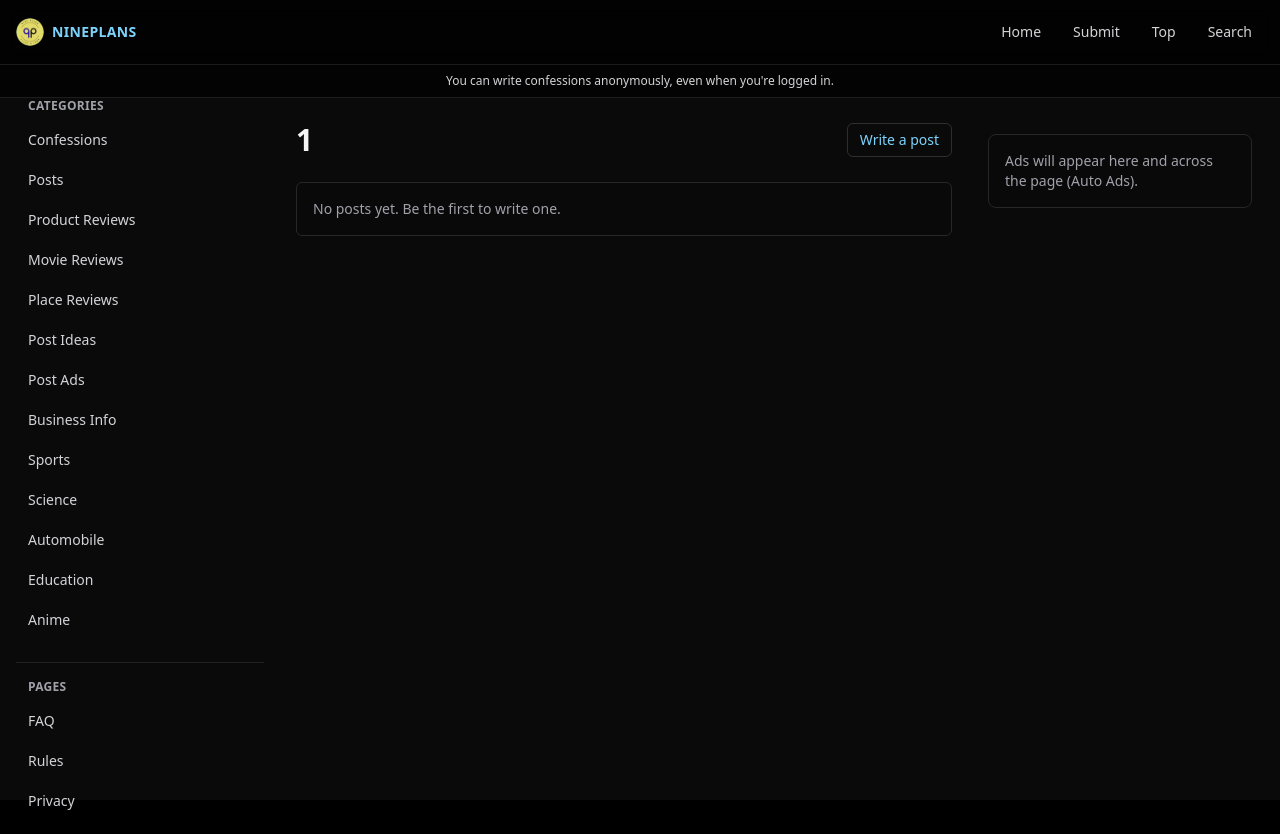
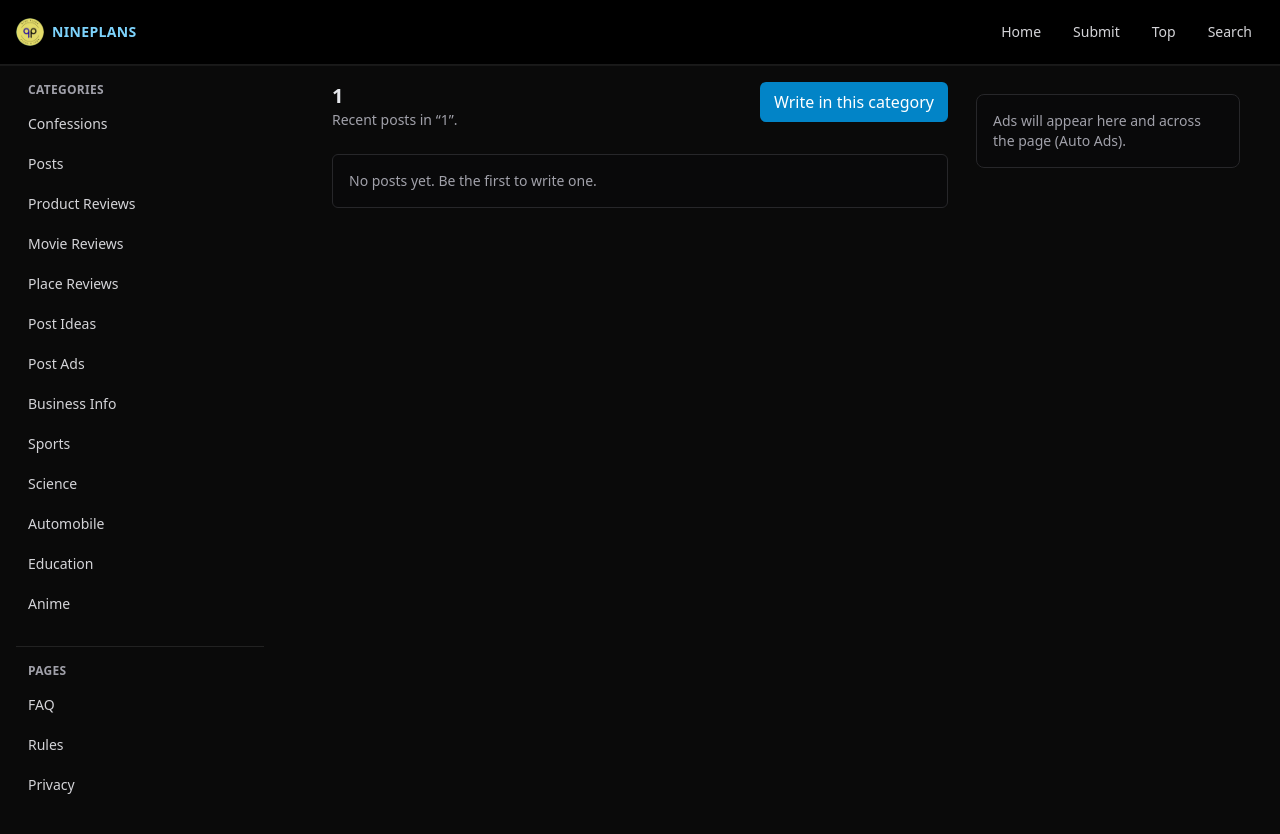
Before and after one commit to sujithannabomina/nineplans.com, a Next.js app: page /c/1 in a window 1280 px wide. After the commit the page ends 802 px from the top, so only its background shows below. Built offline with nearby package versions, Linux system fonts and the light colour scheme.

Commit message:
Add files via upload

```diff
--- a/app/c/[slug]/page.js
+++ b/app/c/[slug]/page.js
@@ -1,66 +1,42 @@
-// app/c/[slug]/page.js
+// /app/c/[slug]/page.js
+import Link from "next/link";
+import { Suspense } from "react";
 import Feed from "@/components/Feed";
-import Link from "next/link";
 
-// Keep a local list so the page works even if lib/site.js isn't imported here.
-const CATS = [
-  "Confessions",
-  "Posts",
-  "Product Reviews",
-  "Movie Reviews",
-  "Place Reviews",
-  "Post Ideas",
-  "Post Ads",
-  "Business Info",
-  "Sports",
-  "Science",
-  "Automobile",
-  "Education",
-  "Anime",
-];
-
-const toSlug = (s) =>
-  (s || "")
-    .toLowerCase()
-    .replace(/&/g, "and")
-    .replace(/['"’`]/g, "")
-    .replace(/[^a-z0-9]+/g, "-")
-    .replace(/(^-|-$)+/g, "");
-
-function nameFromSlug(slug) {
-  const hit = CATS.find((c) => toSlug(c) === slug);
-  if (hit) return hit;
-  // Fallback to decent title-casing
-  return (slug || "")
-    .split("-")
-    .map((w) => (w ? w[0].toUpperCase() + w.slice(1) : ""))
-    .join(" ");
-}
+export const dynamic = "force-dynamic"; // always render, don’t 404 on unknown slugs
 
 export async function generateMetadata({ params }) {
-  const categoryName = nameFromSlug(params.slug);
-  return {
-    title: `${categoryName} • NinePlans`,
-  };
+  const title = `${decodeURIComponent(params.slug)
+    .replace(/-/g, " ")
+    .replace(/\b\w/g, (m) => m.toUpperCase())} • NinePlans`;
+  return { title };
 }
 
 export default function CategoryPage({ params }) {
-  const categoryName = nameFromSlug(params.slug);
+  const slug = decodeURIComponent(params.slug);
 
   return (
     <div className="space-y-6">
-      <div className="flex items-center justify-between">
-        <h1 className="text-3xl font-bold">{categoryName}</h1>
+      <header className="flex items-start justify-between gap-4">
+        <div>
+          <h1 className="text-xl font-semibold">
+            {slug.replace(/-/g, " ").replace(/\b\w/g, (m) => m.toUpperCase())}
+          </h1>
+          <p className="text-sm text-zinc-400">Recent posts in “{slug}”.</p>
+        </div>
+
+        {/* “Write in this category” CTA -> /submit?category=<slug> */}
         <Link
-          href={`/submit?cat=${encodeURIComponent(categoryName)}`}
-          className="rounded-md border border-white/15 px-3 py-1.5 text-sm hover:bg-white/10"
+          href={`/submit?category=${encodeURIComponent(slug)}`}
+          className="button whitespace-nowrap"
         >
-          Write a post
+          Write in this category
         </Link>
-      </div>
+      </header>
 
-      {/* Feed will filter by category on the client */}
-      <Feed category={categoryName} />
+      <Suspense fallback={<div className="text-zinc-400 px-2 py-4">Loading posts…</div>}>
+        <Feed category={slug} />
+      </Suspense>
     </div>
   );
 }
--- a/app/layout.jsx
+++ b/app/layout.jsx
@@ -1,32 +1,44 @@
-// app/layout.jsx
 import "./globals.css";
+import { Suspense } from "react";
+import Providers from "@/components/Providers";
 import Navbar from "@/components/Navbar";
-import GlobalBanner from "@/components/GlobalBanner";
 import LeftNav from "@/components/LeftNav";
 import RightRailAd from "@/components/RightRailAd";
-import Providers from "@/components/Providers";
 
 export const metadata = {
-  title: "NinePlans — Next Big Thing",
-  description: "Share confessions, ideas and reviews.",
+  title: "NinePlans",
+  description: "Write and read anonymously on NinePlans.",
 };
 
 export default function RootLayout({ children }) {
   return (
-    <html lang="en" className="bg-black">
-      <body className="text-zinc-100">
+    <html lang="en">
+      <body>
         <Providers>
-          <Navbar />
-          <GlobalBanner />
+          {/* SINGLE header/Banner (no duplicate bottom banner anywhere) */}
+          <header className="w-full header-banner">
+            <Suspense fallback={null}>
+              <Navbar />
+            </Suspense>
+          </header>
 
-          <main className="mx-auto max-w-7xl px-3 lg:px-4">
-            <div className="flex gap-6">
-              <LeftNav />
-              <div className="flex-1 min-w-0 py-6">{children}</div>
-              <aside className="hidden xl:block w-72 shrink-0 py-6">
-                <RightRailAd />
-              </aside>
-            </div>
+          {/* 3-column layout on desktop; LeftNav scrollable; mobile = content only */}
+          <main className="container mx-auto grid grid-cols-12 gap-4 pt-4">
+            <aside className="hidden lg:block col-span-3">
+              <div className="leftnav-scroll">
+                <Suspense fallback={null}>
+                  <LeftNav />
+                </Suspense>
+              </div>
+            </aside>
+
+            <section className="col-span-12 lg:col-span-6 min-h-[60vh]">
+              {children}
+            </section>
+
+            <aside className="hidden lg:block col-span-3">
+              <RightRailAd />
+            </aside>
           </main>
         </Providers>
       </body>
--- a/app/login/page.js
+++ b/app/login/page.js
@@ -1,9 +1,12 @@
-// app/login/page.js
-// Server component wrapper so we can export metadata safely.
+import { Suspense } from "react";
 import LoginClient from "./LoginClient";
 
 export const metadata = { title: "Login • NinePlans" };
 
 export default function LoginPage() {
-  return <LoginClient />;
+  return (
+    <Suspense fallback={<div className="px-2 py-4 text-zinc-400">Loading…</div>}>
+      <LoginClient />
+    </Suspense>
+  );
 }
--- /dev/null
+++ b/app/not-found.jsx
@@ -0,0 +1,13 @@
+import Link from "next/link";
+
+export default function NotFound() {
+  return (
+    <div className="px-4 py-10 text-center">
+      <h1 className="text-2xl font-semibold mb-2">404 — Not Found</h1>
+      <p className="text-zinc-400">We couldn’t find that page.</p>
+      <div className="mt-6">
+        <Link href="/" className="button">Go Home</Link>
+      </div>
+    </div>
+  );
+}
--- a/app/profile/page.jsx
+++ b/app/profile/page.jsx
@@ -1,8 +1,12 @@
-// Server component wrapper around the client profile UI
-import ProfileClient from '@/components/ProfileClient';
+import { Suspense } from "react";
+import ProfileClient from "@/components/ProfileClient";
 
-export const metadata = { title: 'Profile • NinePlans' };
+export const metadata = { title: "Profile • NinePlans" };
 
 export default function ProfilePage() {
-  return <ProfileClient />;
+  return (
+    <Suspense fallback={<div className="px-2 py-4 text-zinc-400">Loading profile…</div>}>
+      <ProfileClient />
+    </Suspense>
+  );
 }
--- a/app/profile/settings/page.jsx
+++ b/app/profile/settings/page.jsx
@@ -1,9 +1,12 @@
+import { Suspense } from "react";
 import ProfileSettingsClient from "./ProfileSettingsClient";
 
-export const metadata = {
-  title: "Settings • NinePlans",
-};
+export const metadata = { title: "Profile settings • NinePlans" };
 
 export default function Page() {
-  return <ProfileSettingsClient />;
+  return (
+    <Suspense fallback={<div className="px-2 py-4 text-zinc-400">Loading settings…</div>}>
+      <ProfileSettingsClient />
+    </Suspense>
+  );
 }
--- a/app/search/page.jsx
+++ b/app/search/page.jsx
@@ -1,17 +1,12 @@
-// app/search/page.jsx
+import { Suspense } from "react";
 import SearchClient from "./search-client";
-import { CATEGORIES } from "@/lib/site";
 
 export const metadata = { title: "Search • NinePlans" };
 
-export default function SearchPage({ searchParams }) {
-  const q = typeof searchParams?.q === "string" ? searchParams.q : "";
-  const cat = typeof searchParams?.cat === "string" ? searchParams.cat : "";
-
-  // We pass categories to the client so it can show a dropdown and update URL.
-  const categories = (CATEGORIES ?? []).map((c) =>
-    typeof c === "string" ? c : c.name
+export default function SearchPage() {
+  return (
+    <Suspense fallback={<div className="px-2 py-4 text-zinc-400">Loading search…</div>}>
+      <SearchClient />
+    </Suspense>
   );
-
-  return <SearchClient initialQuery={q} initialCategory={cat} categories={categories} />;
 }
--- a/app/top/commented/page.js
+++ b/app/top/commented/page.js
@@ -1,14 +1,15 @@
-// app/top/commented/page.js
+import { Suspense } from "react";
 import Feed from "@/components/Feed";
 
 export const metadata = { title: "Most Commented • NinePlans" };
 
 export default function TopCommentedPage() {
   return (
-    <div className="grid gap-4">
-      <h1 className="text-3xl font-bold">Most Commented</h1>
-      {/* TODO: supply posts sorted by comments desc */}
-      <Feed posts={[]} />
+    <div className="space-y-4">
+      <h1 className="text-xl font-semibold">Most Commented</h1>
+      <Suspense fallback={<div className="text-zinc-400 px-2 py-4">Loading…</div>}>
+        <Feed sort="commented" />
+      </Suspense>
     </div>
   );
 }
--- a/app/top/liked/page.js
+++ b/app/top/liked/page.js
@@ -1,14 +1,15 @@
-// app/top/liked/page.js
+import { Suspense } from "react";
 import Feed from "@/components/Feed";
 
 export const metadata = { title: "Most Liked • NinePlans" };
 
 export default function TopLikedPage() {
   return (
-    <div className="grid gap-4">
-      <h1 className="text-3xl font-bold">Most Liked</h1>
-      {/* TODO: supply posts sorted by likes desc */}
-      <Feed posts={[]} />
+    <div className="space-y-4">
+      <h1 className="text-xl font-semibold">Most Liked</h1>
+      <Suspense fallback={<div className="text-zinc-400 px-2 py-4">Loading…</div>}>
+        <Feed sort="liked" />
+      </Suspense>
     </div>
   );
 }
--- a/app/top/page.jsx
+++ b/app/top/page.jsx
@@ -1,28 +1,21 @@
-// app/top/page.jsx
 import Link from "next/link";
 
 export const metadata = { title: "Top • NinePlans" };
 
-const Card = ({ href, title, desc }) => (
-  <Link
-    href={href}
-    className="block rounded-xl border border-zinc-800 bg-zinc-950/40 p-4 hover:bg-zinc-900/40 transition"
-  >
-    <div className="text-lg font-semibold">{title}</div>
-    <div className="text-sm text-zinc-400">{desc}</div>
-  </Link>
-);
-
 export default function TopPage() {
+  const tiles = [
+    { href: "/top/viewed", title: "Most Viewed", desc: "What everyone’s reading" },
+    { href: "/top/liked", title: "Most Liked", desc: "Community favorites" },
+    { href: "/top/commented", title: "Most Commented", desc: "Biggest discussions" },
+  ];
   return (
-    <div className="grid gap-4">
-      <h1 className="text-3xl font-bold">Top</h1>
-      <div className="grid gap-4">
-        <Card href="/top/liked" title="Most Liked" desc="Posts with the most likes" />
-        <Card href="/top/commented" title="Most Commented" desc="Hottest discussions" />
-        <Card href="/top/viewed" title="Most Viewed" desc="Most read this week" />
-        <Card href="/top/saved" title="Saved" desc="Your saved posts" />
-      </div>
+    <div className="grid sm:grid-cols-2 gap-4">
+      {tiles.map((t) => (
+        <Link key={t.href} href={t.href} className="card hover:bg-white/5 transition">
+          <div className="text-lg font-semibold">{t.title}</div>
+          <div className="text-sm text-zinc-400">{t.desc}</div>
+        </Link>
+      ))}
     </div>
   );
 }
--- a/app/top/saved/page.js
+++ b/app/top/saved/page.js
@@ -1,14 +1,18 @@
-// app/top/saved/page.js
+import { Suspense } from "react";
 import Feed from "@/components/Feed";
 
 export const metadata = { title: "Saved • NinePlans" };
 
-export default function SavedPage() {
+export default function TopSavedPage() {
   return (
-    <div className="grid gap-4">
-      <h1 className="text-3xl font-bold">Saved</h1>
-      {/* TODO: show current user's saved posts; require login */}
-      <Feed posts={[]} />
+    <div className="space-y-4">
+      <h1 className="text-xl font-semibold">Saved</h1>
+      <p className="text-sm text-zinc-400">
+        Your saved posts (sign in required).
+      </p>
+      <Suspense fallback={<div className="text-zinc-400 px-2 py-4">Loading…</div>}>
+        <Feed sort="saved" />
+      </Suspense>
     </div>
   );
 }
--- a/app/top/viewed/page.js
+++ b/app/top/viewed/page.js
@@ -1,14 +1,15 @@
-// app/top/viewed/page.js
+import { Suspense } from "react";
 import Feed from "@/components/Feed";
 
 export const metadata = { title: "Most Viewed • NinePlans" };
 
 export default function TopViewedPage() {
   return (
-    <div className="grid gap-4">
-      <h1 className="text-3xl font-bold">Most Viewed</h1>
-      {/* TODO: provide posts sorted by views desc */}
-      <Feed posts={[]} />
+    <div className="space-y-4">
+      <h1 className="text-xl font-semibold">Most Viewed</h1>
+      <Suspense fallback={<div className="text-zinc-400 px-2 py-4">Loading…</div>}>
+        <Feed sort="viewed" />
+      </Suspense>
     </div>
   );
 }
```
